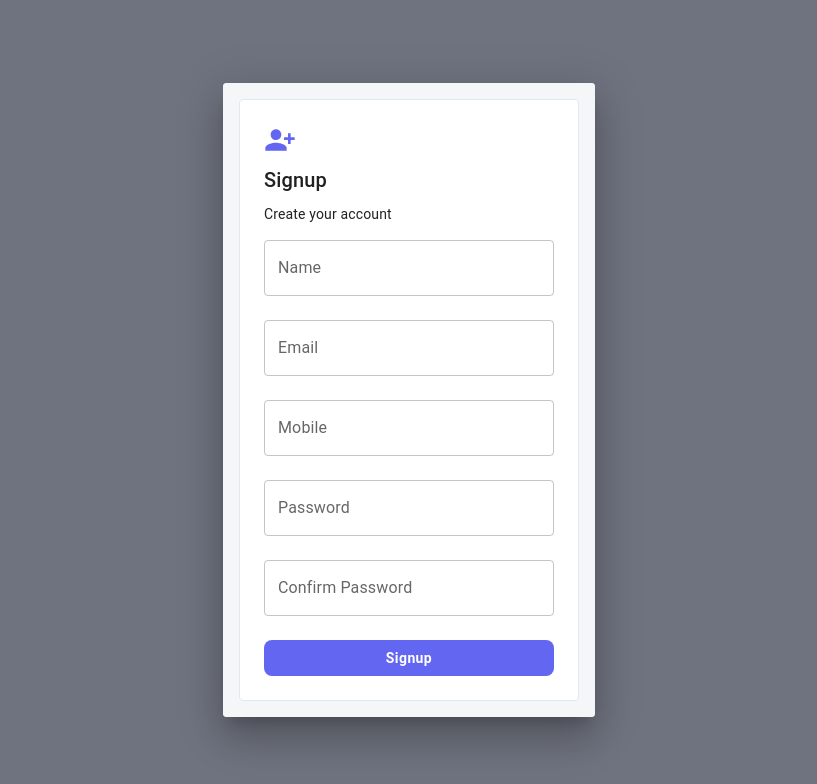
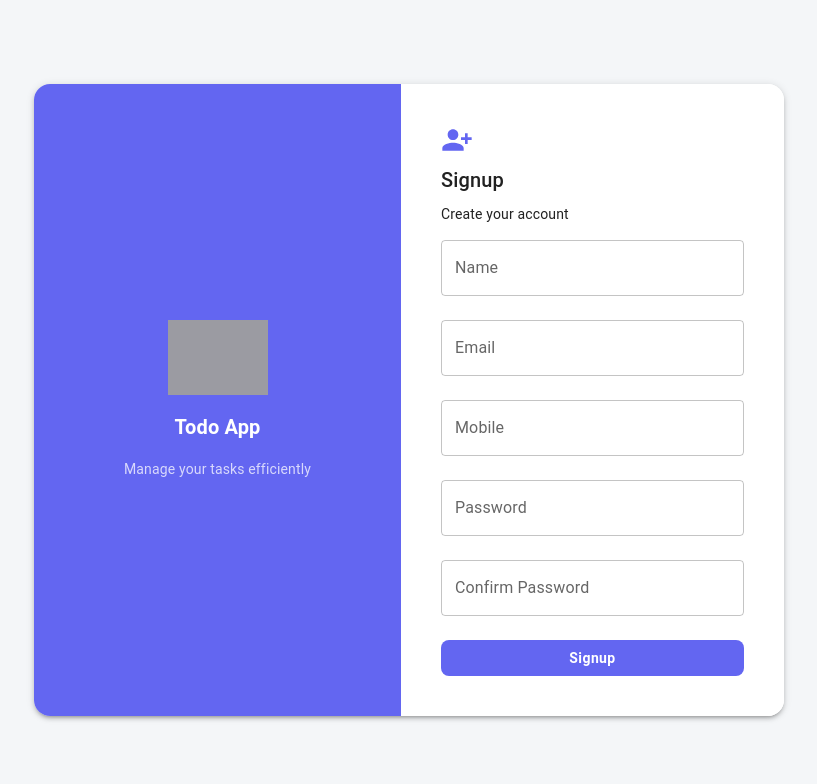
Before and after one commit to AnkitCel26/Auth_Todo, a React (Vite) app: page /signup in a window 1280 px wide. Shown: the top 784 px of the page, without its empty margins (231-1048 px from the left). Built offline with nearby package versions, Linux system fonts and the light colour scheme; grey boxes are pictures that could not be loaded.

Commit message:
Signup and Login UI update

```diff
--- a/src/Pages/Login.jsx
+++ b/src/Pages/Login.jsx
@@ -1,41 +1,147 @@
+// import { useState } from "react";
+// import {
+//   Box,
+//   Button,
+//   Dialog,
+//   Paper,
+//   TextField,
+//   Typography,
+//   Stack,
+// } from "@mui/material";
+
+// import LoginIcon from "@mui/icons-material/Login";
+
+// import { Link, useNavigate } from "react-router-dom";
+// import { getUsers } from "../localStorage";
+
+// const Login = () => {
+//   const navigate = useNavigate();
+
+//   const [loginData, setLoginData] = useState({
+//     email: "",
+//     password: "",
+//   });
+
+//   const [error, setError] = useState("");
+
+//   const handleChange = (e) => {
+//     setLoginData({
+//       ...loginData,
+//       [e.target.name]: e.target.value,
+//     });
+//   };
+
+//   const handleLogin = () => {
+//     const users = getUsers();
+//     const validUser = users.find(
+//       (user) =>
+//         user.email === loginData.email && user.password === loginData.password,
+//     );
+
+//     if (!validUser) {
+//       setError("Invalid email or password");
+//       return;
+//     }
+
+//     localStorage.setItem("currentUser", loginData.email);
+//     navigate("/todo");
+//   };
+
+//   return (
+//     <Box >
+//       <Dialog open={true}>
+//         <Box sx={{ p: 2, bgcolor: "#f4f6f8" }}>
+//           <Paper
+//             elevation={0}
+//             sx={{
+//               p: 3,
+//               width: 320,
+//               border: "1px solid #e2e8f0",
+//             }}
+//           >
+//             <Stack spacing={1} alignItems="center" mb={3}>
+//               <LoginIcon sx={{ fontSize: 32, color: "#6366f1" }} />
+
+//               <Typography variant="h6" fontWeight={600}>
+//                 Login
+//               </Typography>
+
+//               <Typography variant="body2" color="text.secondary">
+//                 Enter your credentials
+//               </Typography>
+//             </Stack>
+
+//             <TextField
+//               fullWidth
+//               label="Email"
+//               name="email"
+//               margin="normal"
+//               onChange={handleChange}
+//             />
+
+//             <TextField
+//               fullWidth
+//               label="Password"
+//               name="password"
+//               type="password"
+//               margin="normal"
+//               onChange={handleChange}
+//             />
+
+//             {error && (
+//               <Typography color="error" variant="body2" align="center">
+//                 {error}
+//               </Typography>
+//             )}
+
+//             <Button
+//               variant="contained"
+//               fullWidth
+//               onClick={handleLogin}
+//               sx={{ mt: 2 }}
+//             >
+//               Login
+//             </Button>
+
+//             <Button component={Link} to="/signup" fullWidth sx={{ mt: 1 }}>
+//               Signup
+//             </Button>
+//           </Paper>
+//         </Box>
+//       </Dialog>
+//     </Box>
+//   );
+// };
+
+// export default Login;
+
 import { useState } from "react";
 import {
   Box,
   Button,
-  Dialog,
   Paper,
   TextField,
   Typography,
   Stack,
 } from "@mui/material";
-
 import LoginIcon from "@mui/icons-material/Login";
-
 import { Link, useNavigate } from "react-router-dom";
 import { getUsers } from "../localStorage";
 
 const Login = () => {
   const navigate = useNavigate();
-
-  const [loginData, setLoginData] = useState({
-    email: "",
-    password: "",
-  });
-
+  const [loginData, setLoginData] = useState({ email: "", password: "" });
   const [error, setError] = useState("");
 
   const handleChange = (e) => {
-    setLoginData({
-      ...loginData,
-      [e.target.name]: e.target.value,
-    });
+    setLoginData({ ...loginData, [e.target.name]: e.target.value });
   };
 
   const handleLogin = () => {
     const users = getUsers();
     const validUser = users.find(
       (user) =>
-        user.email === loginData.email && user.password === loginData.password,
+        user.email === loginData.email && user.password === loginData.password
     );
 
     if (!validUser) {
@@ -48,24 +154,73 @@ const Login = () => {
   };
 
   return (
-    <Box >
-      <Dialog open={true}>
-        <Box sx={{ p: 2, bgcolor: "#f4f6f8" }}>
+    <Box
+      sx={{
+        minHeight: "100vh",
+        display: "flex",
+        alignItems: "center",
+        justifyContent: "center",
+        bgcolor: "#f4f6f8",
+      }}
+    >
       <Paper
-            elevation={0}
+        elevation={3}
         sx={{
-              p: 3,
-              width: 320,
-              border: "1px solid #e2e8f0",
+          display: "flex",
+          width: 750,
+          minHeight: 420,
+          borderRadius: 4,
+          overflow: "hidden",
+        }}
+      >
+
+        <Box
+          sx={{
+            flex: 1,
+            bgcolor: "#6366f1",
+            display: "flex",
+            flexDirection: "column",
+            alignItems: "center",
+            justifyContent: "center",
+            gap: 2,
+            p: 4,
+          }}
+        >
+          <Box
+            component="img"
+            src="https://cdnjs.cloudflare.com/ajax/libs/twemoji/14.0.2/svg/1f4dd.svg"
+            alt="Login illustration"
+            sx={{ width: 100, opacity: 0.95 }}
+          />
+          <Typography
+            variant="h6"
+            sx={{ color: "#fff", fontWeight: 700, textAlign: "center" }}
+          >
+            Todo App
+          </Typography>
+          <Typography
+            variant="body2"
+            sx={{ color: "rgba(255,255,255,0.75)", textAlign: "center" }}
+          >
+            Manage your tasks efficiently
+          </Typography>
+        </Box>
+
+
+        <Box
+          sx={{
+            flex: 1,
+            p: 5,
+            display: "flex",
+            flexDirection: "column",
+            justifyContent: "center",
           }}
         >
           <Stack spacing={1} alignItems="center" mb={3}>
             <LoginIcon sx={{ fontSize: 32, color: "#6366f1" }} />
-
             <Typography variant="h6" fontWeight={600}>
               Login
             </Typography>
-
             <Typography variant="body2" color="text.secondary">
               Enter your credentials
             </Typography>
@@ -89,7 +244,7 @@ const Login = () => {
           />
 
           {error && (
-              <Typography color="error" variant="body2" align="center">
+            <Typography color="error" variant="body2" align="center" mt={1}>
               {error}
             </Typography>
           )}
@@ -98,17 +253,27 @@ const Login = () => {
             variant="contained"
             fullWidth
             onClick={handleLogin}
-              sx={{ mt: 2 }}
+            sx={{
+              mt: 2,
+              bgcolor: "#6366f1",
+              "&:hover": { bgcolor: "#4f46e5" },
+              textTransform: "none",
+              fontWeight: 600,
+            }}
           >
             Login
           </Button>
 
-            <Button component={Link} to="/signup" fullWidth sx={{ mt: 1 }}>
+          <Button
+            component={Link}
+            to="/signup"
+            fullWidth
+            sx={{ mt: 1, textTransform: "none" }}
+          >
             Signup
           </Button>
+        </Box>
       </Paper>
-        </Box>
-      </Dialog>
     </Box>
   );
 };
--- a/src/Pages/Signup.jsx
+++ b/src/Pages/Signup.jsx
@@ -11,7 +11,6 @@ import {
   Typography,
   Alert,
   Stack,
-  Dialog,
 } from "@mui/material";
 
 import PersonAddAlt1Icon from "@mui/icons-material/PersonAddAlt1";
@@ -105,34 +104,74 @@ const Signup = () => {
   };
 
   return (
-    <Dialog
-      open={true}
-      slotProps={{
-        backdrop: {
-          sx: {
-            backgroundColor: "rgba(15, 23, 42, 0.6)",
-            backdropFilter: "blur(6px)",
-          },
-        },
+    <Box
+      sx={{
+        minHeight: "100vh",
+        display: "flex",
+        alignItems: "center",
+        justifyContent: "center",
+        bgcolor: "#f4f6f8",
       }}
     >
-      <Box sx={{ p: 2, bgcolor: "#f4f6f8" }}>
-        <Paper
-          elevation={0}
+      <Paper
+        elevation={3}
+        sx={{
+          display: "flex",
+          width: 750,
+          borderRadius: 4,
+          overflow: "hidden",
+        }}
+      >
+
+        <Box
           sx={{
-            p: 3,
-            width: 340,
-            border: "1px solid #e2e8f0",
+            flex: 1,
+            bgcolor: "#6366f1",
+            display: "flex",
+            flexDirection: "column",
+            alignItems: "center",
+            justifyContent: "center",
+            gap: 2,
+            p: 4,
+          }}
+        >
+          <Box
+            component="img"
+            src="https://cdnjs.cloudflare.com/ajax/libs/twemoji/14.0.2/svg/1f4dd.svg"
+            alt="Signup illustration"
+            sx={{ width: 100, opacity: 0.95 }}
+          />
+          <Typography
+            variant="h6"
+            sx={{ color: "#fff", fontWeight: 700, textAlign: "center" }}
+          >
+            Todo App
+          </Typography>
+          <Typography
+            variant="body2"
+            sx={{ color: "rgba(255,255,255,0.75)", textAlign: "center" }}
+          >
+            Manage your tasks efficiently
+          </Typography>
+        </Box>
+
+
+        <Box
+          sx={{
+            flex: 1,
+            p: 5,
+            display: "flex",
+            flexDirection: "column",
+            justifyContent: "center",
             bgcolor: "#fff",
+            overflowY: "auto",
           }}
         >
           <Stack spacing={1} alignItems="center" mb={3}>
             <PersonAddAlt1Icon sx={{ fontSize: 32, color: "#6366f1" }} />
-
             <Typography variant="h6" fontWeight={600}>
               Signup
             </Typography>
-
             <Typography variant="body2" color="text.secondary">
               Create your account
             </Typography>
@@ -230,9 +269,9 @@ const Signup = () => {
               Please fix the errors and try again.
             </Alert>
           )}
-        </Paper>
-      </Box>
-    </Dialog>
+        </Box>
+      </Paper>
+    </Box>
   );
 };
 
```
Lines whose indentation alone changed are shown as unchanged.
